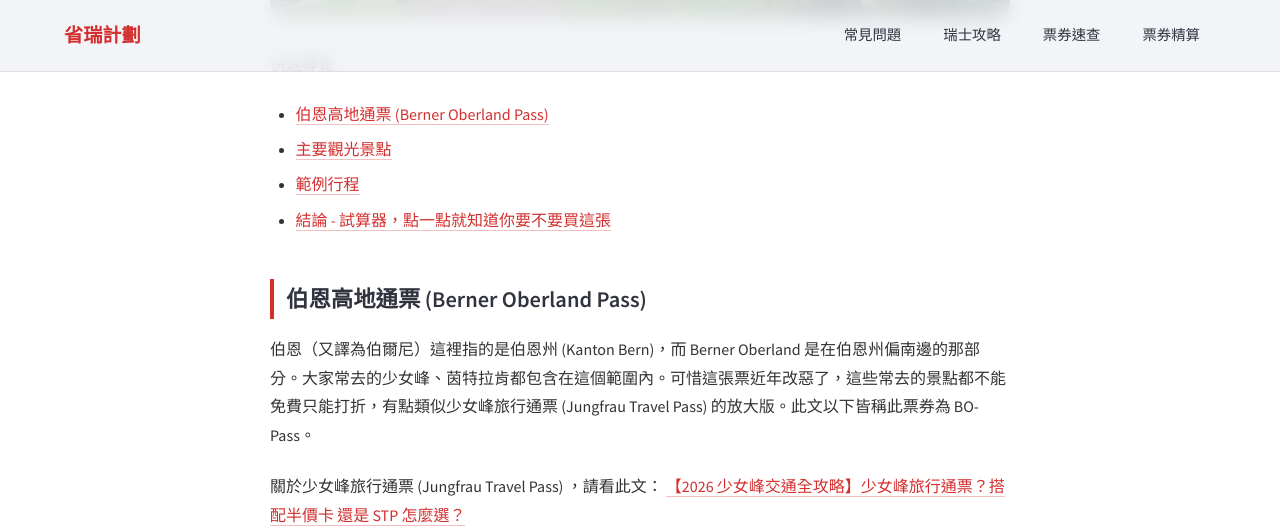
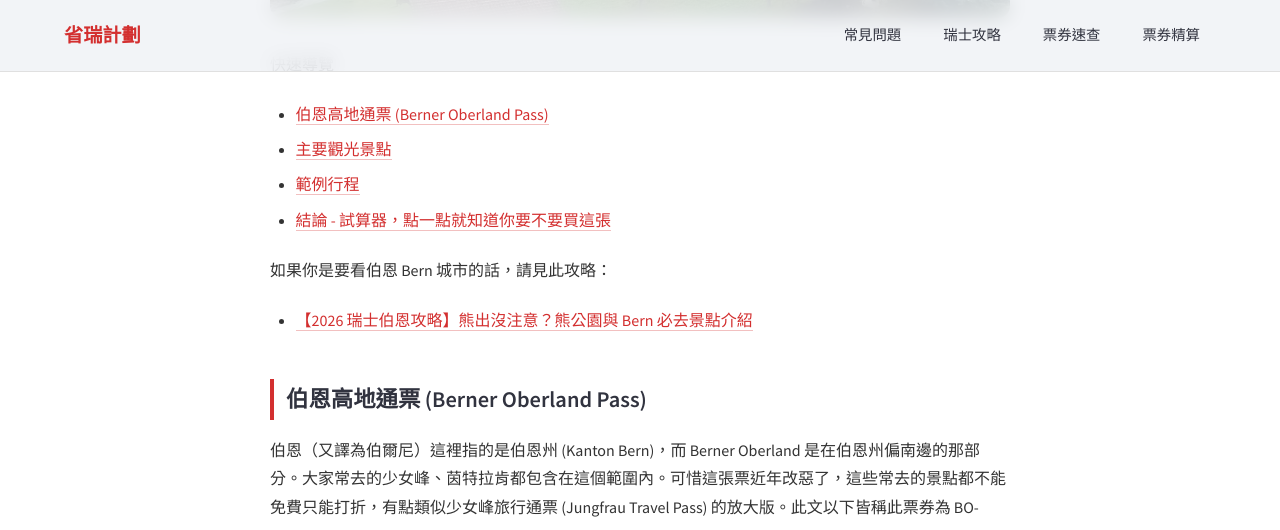
Before and after one commit to Chichinghsu/swisspro, a Jekyll site: the page built from _posts/2026-04-13-berner-oberland-pass.md, in a window 1280 px wide and 900 px high, scrolled down 697 px, cut to the strip 0-530 px from the top of the window. Built offline with Jekyll 4.4.1, drawn with Linux system fonts in a browser that asks for light colours.

Commit message:
update bern in bo-pass post

```diff
--- a/_posts/2026-04-13-berner-oberland-pass.md
+++ b/_posts/2026-04-13-berner-oberland-pass.md
@@ -15,6 +15,9 @@ permalink: /blog/berner-oberland-pass/
 - [主要觀光景點](#main-tourist)
 - [範例行程](#example)
 - [結論 - 試算器，點一點就知道你要不要買這張](#conclusions)
+
+如果你是要看伯恩 Bern 城市的話，請見此攻略：
+- {% assign target_post = site.posts | where: "url", "/blog/bern-guide/" | first %}<a href="{{ target_post.url }}" class="swiss-red-link">{{ target_post.title }}</a>
 
 <a id="bo-pass"></a>
 ## 伯恩高地通票 (Berner Oberland Pass)
```
